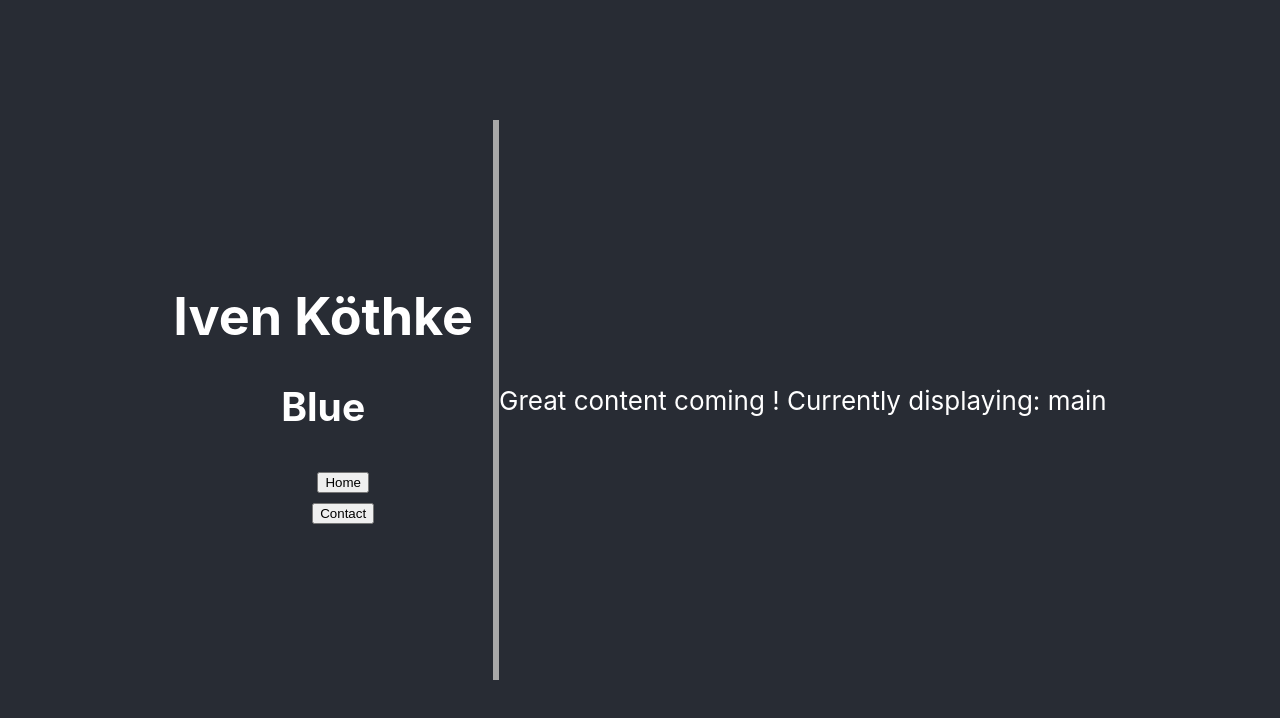
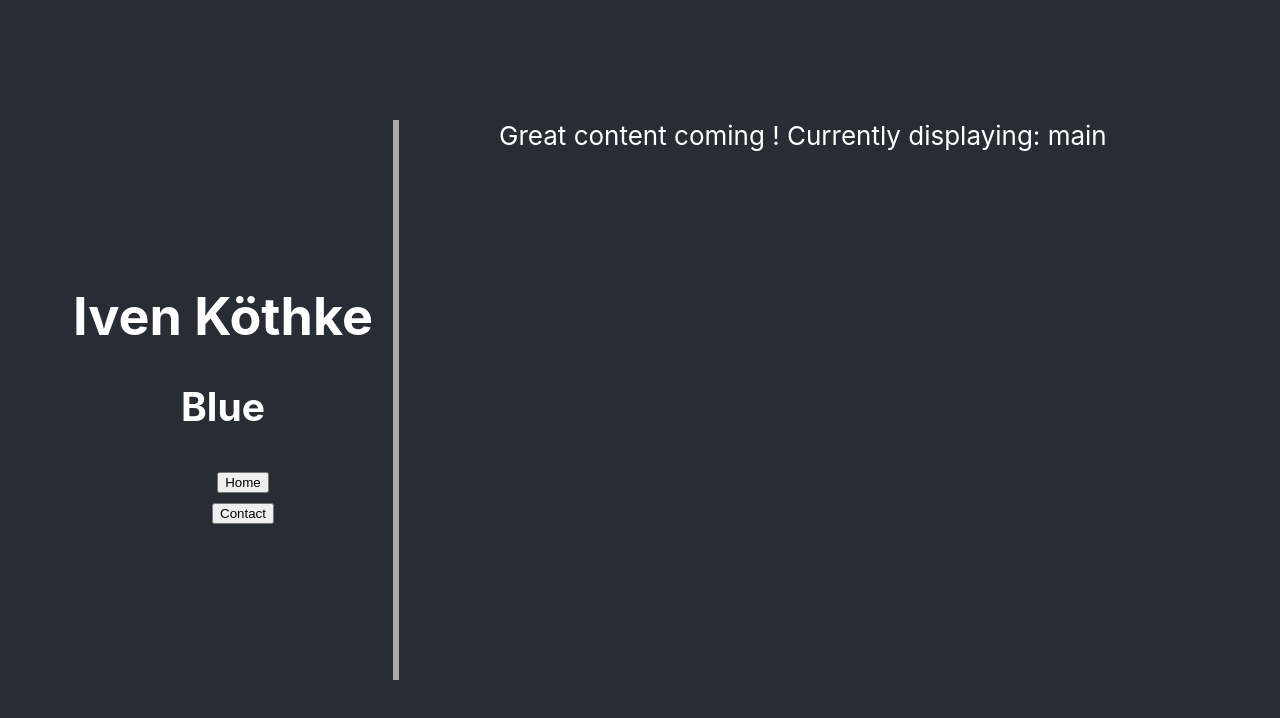
Before and after one commit to ivenk/mysite, a React (Create React App) app: page / in a window 1280 px wide. Shown: the top 718 px of the page. Built offline with nearby package versions, Linux system fonts and the light colour scheme.

Commit message:
placeholder style for content-frame

```diff
--- a/src/ContentComponent/ContentFrame.css
+++ b/src/ContentComponent/ContentFrame.css
@@ -0,0 +1,5 @@
+.content-frame {
+    padding: 20px;
+    height: 70vh;
+    width: 60vw;
+}
```
